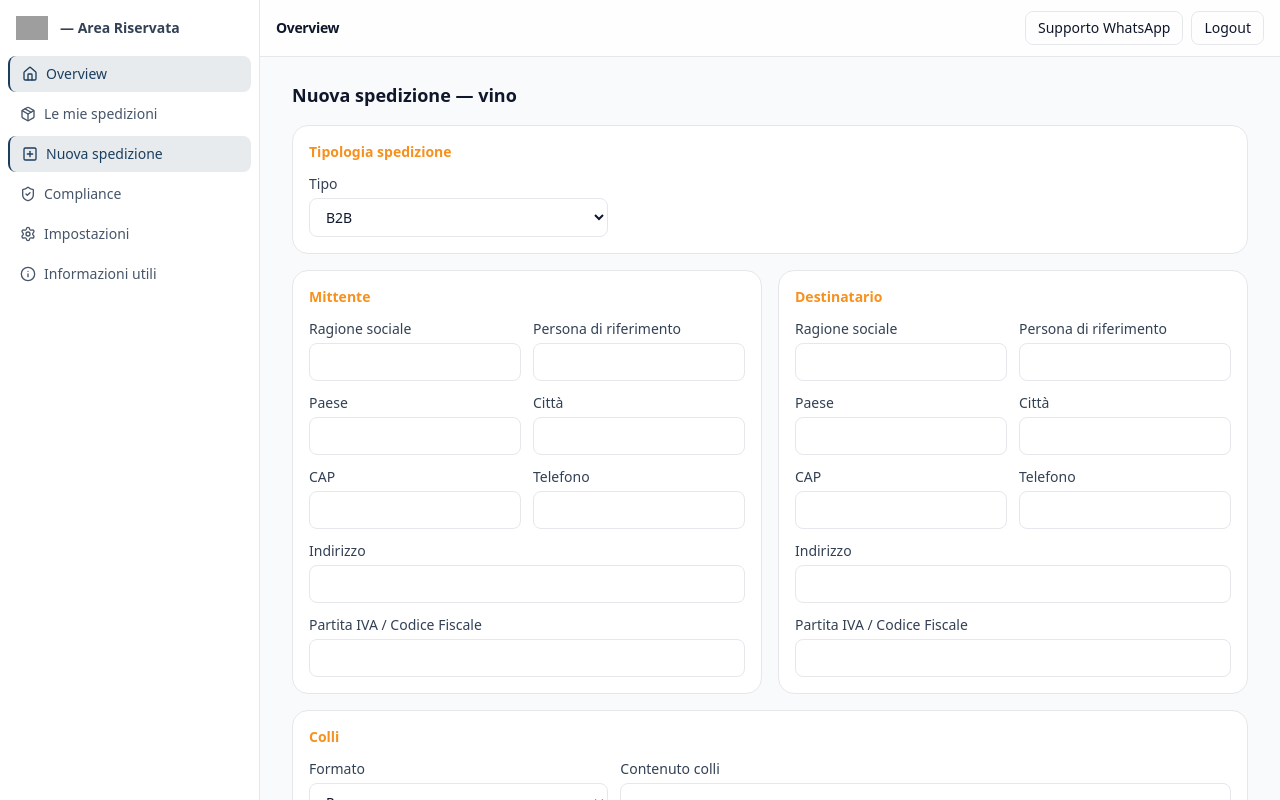
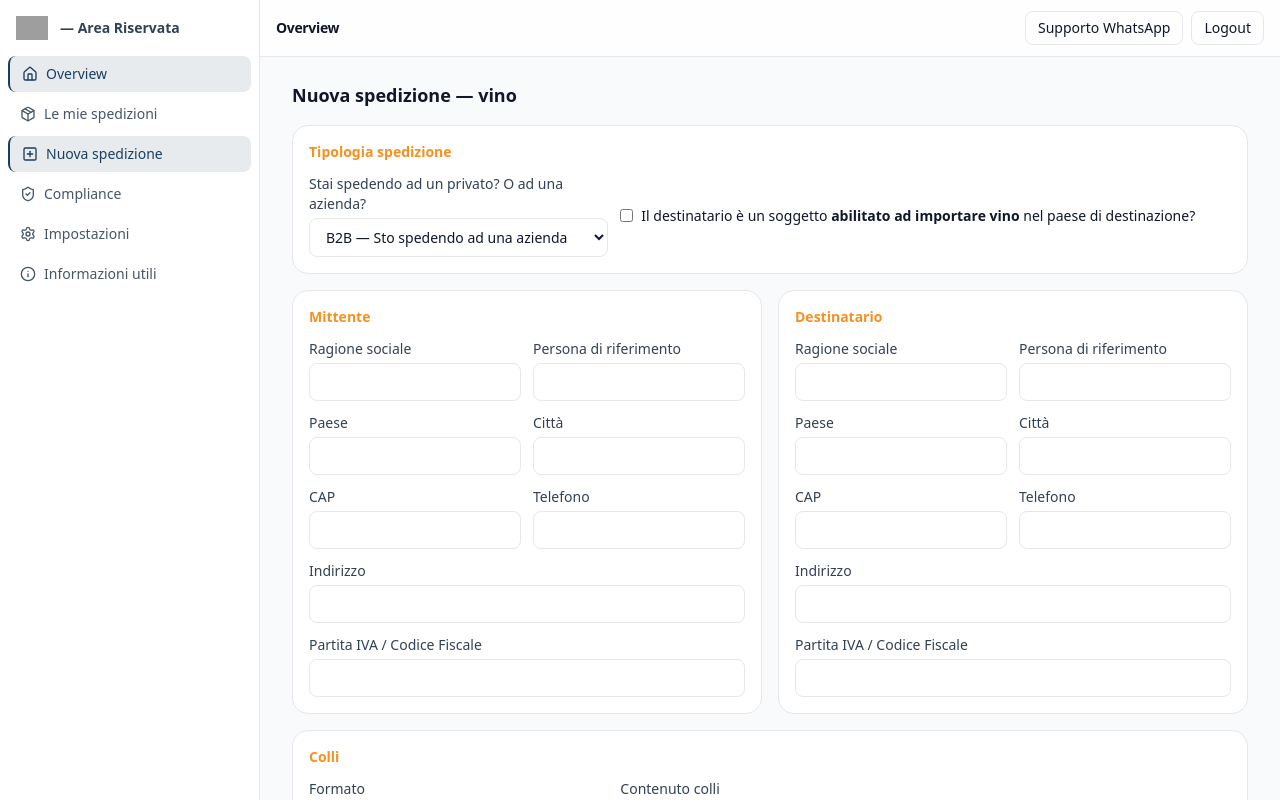
Before and after one commit to SPST-WINE/spst-dashboard, a Next.js app: page /dashboard/nuova/vino in a window 1280 px wide. Shown: the top 800 px of the page. Built offline with nearby package versions, Linux system fonts and the light colour scheme; grey boxes are pictures that could not be loaded.

Commit message:
Update page.tsx

```diff
--- a/app/dashboard/nuova/vino/page.tsx
+++ b/app/dashboard/nuova/vino/page.tsx
@@ -14,19 +14,26 @@ const blankParty: Party = {
 };
 
 export default function NuovaVinoPage() {
-  const [tipoSped, setTipoSped] = useState<'B2B' | 'B2C' | 'Campionatura'>('B2B');
+  // ⬇️ nuovo union type: B2B | B2C | Sample
+  const [tipoSped, setTipoSped] = useState<'B2B' | 'B2C' | 'Sample'>('B2B');
+  const [destAbilitato, setDestAbilitato] = useState<boolean>(false);
+
   const [mittente, setMittente] = useState<Party>(blankParty);
   const [destinatario, setDestinatario] = useState<Party>(blankParty);
+
   const [colli, setColli] = useState<Collo[]>([
     { lunghezza_cm: 0, larghezza_cm: 0, altezza_cm: 0, peso_kg: 0 },
   ]);
   const [formato, setFormato] = useState<'Pacco' | 'Pallet'>('Pacco');
+
   const [ritiroData, setRitiroData] = useState<Date | undefined>(undefined);
   const [ritiroNote, setRitiroNote] = useState('');
+
   const [incoterm, setIncoterm] = useState<'DAP' | 'DDP' | 'EXW'>('DAP');
   const [valuta, setValuta] = useState<'EUR' | 'USD' | 'GBP'>('EUR');
   const [noteFatt, setNoteFatt] = useState('');
   const [delega, setDelega] = useState(false);
+
   const [pl, setPl] = useState<RigaPL[]>([{
     etichetta: '', bottiglie: 1, formato_litri: 0.75, gradazione: 12,
     costo_unit: 0, peso_netto_bott: 0.75, peso_lordo_bott: 1.3,
@@ -35,6 +42,7 @@ export default function NuovaVinoPage() {
   const salva = () => {
     console.log({
       tipoSped,
+      destAbilitato,
       mittente,
       destinatario,
       colli,
@@ -54,19 +62,31 @@ export default function NuovaVinoPage() {
     <div className="space-y-4">
       <h2 className="text-lg font-semibold">Nuova spedizione — vino</h2>
 
+      {/* Tipologia spedizione - NUOVO BLOCCO */}
       <div className="rounded-2xl border bg-white p-4">
         <h3 className="mb-3 text-sm font-semibold text-spst-orange">Tipologia spedizione</h3>
         <div className="grid gap-3 md:grid-cols-3">
           <Select
-            label="Tipo"
+            label="Stai spedendo ad un privato? O ad una azienda?"
             value={tipoSped}
-            onChange={(v) => setTipoSped(v as 'B2B' | 'B2C' | 'Campionatura')}
+            onChange={(v) => setTipoSped(v as 'B2B' | 'B2C' | 'Sample')}
             options={[
-              { label: 'B2B', value: 'B2B' },
-              { label: 'B2C', value: 'B2C' },
-              { label: 'Campionatura', value: 'Campionatura' },
+              { label: 'B2C — Sto spedendo ad un privato / cliente', value: 'B2C' },
+              { label: 'B2B — Sto spedendo ad una azienda', value: 'B2B' },
+              { label: 'Sample — Sto spedendo una campionatura ad una azienda / importatore', value: 'Sample' },
             ]}
           />
+          <div className="md:col-span-2 flex items-center gap-2">
+            <input
+              id="chk-abilitato"
+              type="checkbox"
+              checked={destAbilitato}
+              onChange={(e) => setDestAbilitato(e.target.checked)}
+            />
+            <label htmlFor="chk-abilitato" className="text-sm">
+              Il destinatario è un soggetto <b>abilitato ad importare vino</b> nel paese di destinazione?
+            </label>
+          </div>
         </div>
       </div>
 
@@ -84,12 +104,7 @@ export default function NuovaVinoPage() {
         setContenuto={() => {}}
       />
 
-      <RitiroCard
-        date={ritiroData}
-        setDate={setRitiroData}
-        note={ritiroNote}
-        setNote={setRitiroNote}
-      />
+      <RitiroCard date={ritiroData} setDate={setRitiroData} note={ritiroNote} setNote={setRitiroNote} />
 
       <PackingListVino righe={pl} onChange={setPl} />
 
```
